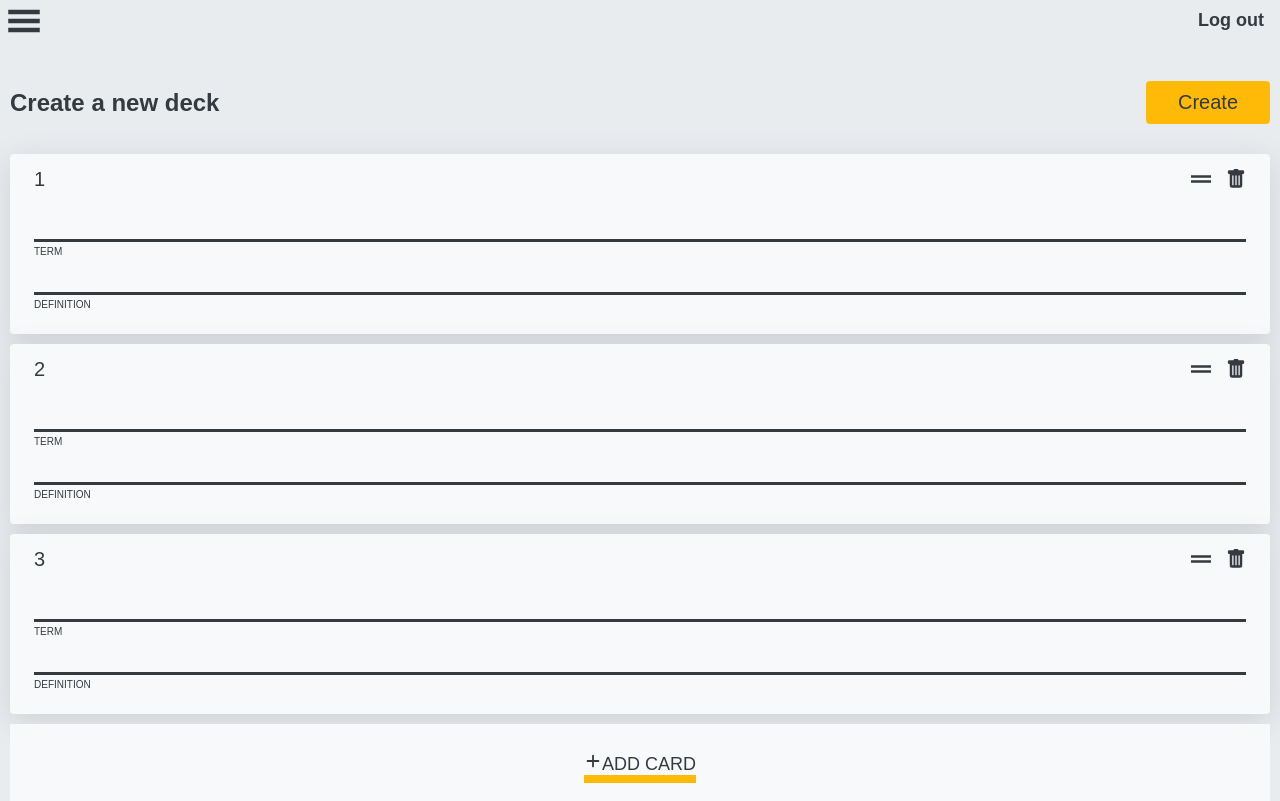
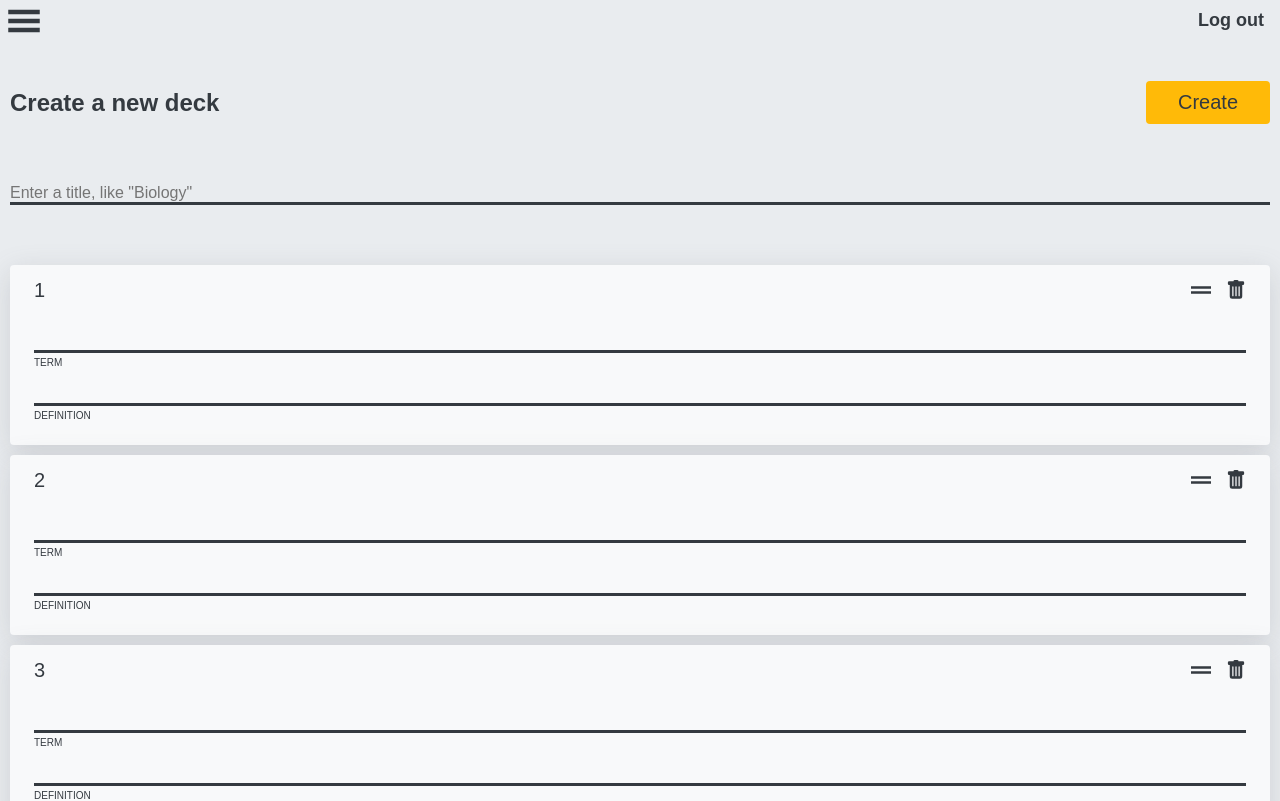
Before and after one commit to justin-cueva/MatchCards, a React (Create React App) app: page /create in a window 1280 px wide. Shown: the top 801 px of the page. Built offline with nearby package versions, Linux system fonts and the light colour scheme.

Commit message:
displaying the title input

```diff
--- a/src/components/create/Create.tsx
+++ b/src/components/create/Create.tsx
@@ -16,6 +16,12 @@ const Create = () => {
         <h2>Create a new deck</h2>
         <button className="btn-create--top btn--create">Create</button>
       </div>
+
+      <input
+        placeholder={`Enter a title, like "Biology"`}
+        className="create__title"
+      />
+
       {[1, 2, 3].map((index) => (
         <div key={index} className="card">
           <div className="toolbar">
--- a/src/styles/create.css
+++ b/src/styles/create.css
@@ -2,6 +2,20 @@
   margin: 4rem 1rem 1rem 1rem;
   display: flex;
   flex-direction: column;
+}
+
+.create__title {
+  background-color: transparent;
+  border: none;
+  margin: 3rem 0 6rem 0;
+  /* padding: 1rem 2rem; */
+  font-size: 1.6rem;
+  border-bottom: 3px solid #343a40;
+  transition: all 200ms ease;
+}
+
+.create__title:focus.create__title {
+  border-bottom: 3px solid #ffba08;
 }
 
 .btn-create--top {
@@ -97,12 +111,8 @@
   background-color: #f8f9fa;
 }
 
-.card .field input:focus {
-  outline: none;
-}
-
 .card__input {
-  transition: all 300ms ease;
+  transition: all 200ms ease;
 }
 
 .card .field input:focus.card__input {
--- a/src/styles/index.css
+++ b/src/styles/index.css
@@ -29,6 +29,10 @@ body::-webkit-scrollbar {
   display: none; /* Safari and Chrome */
 }
 
+input:focus {
+  outline: none;
+}
+
 ul {
   list-style-type: none;
 }
```
